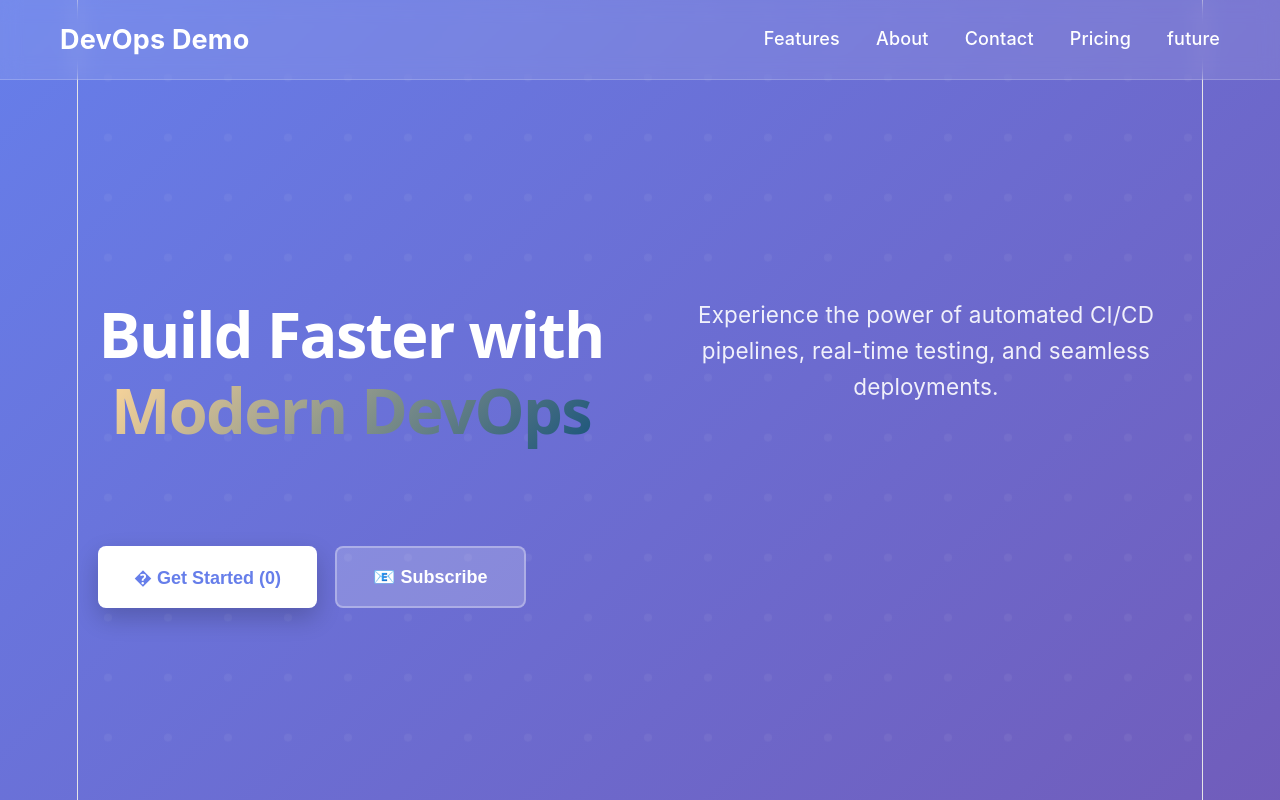
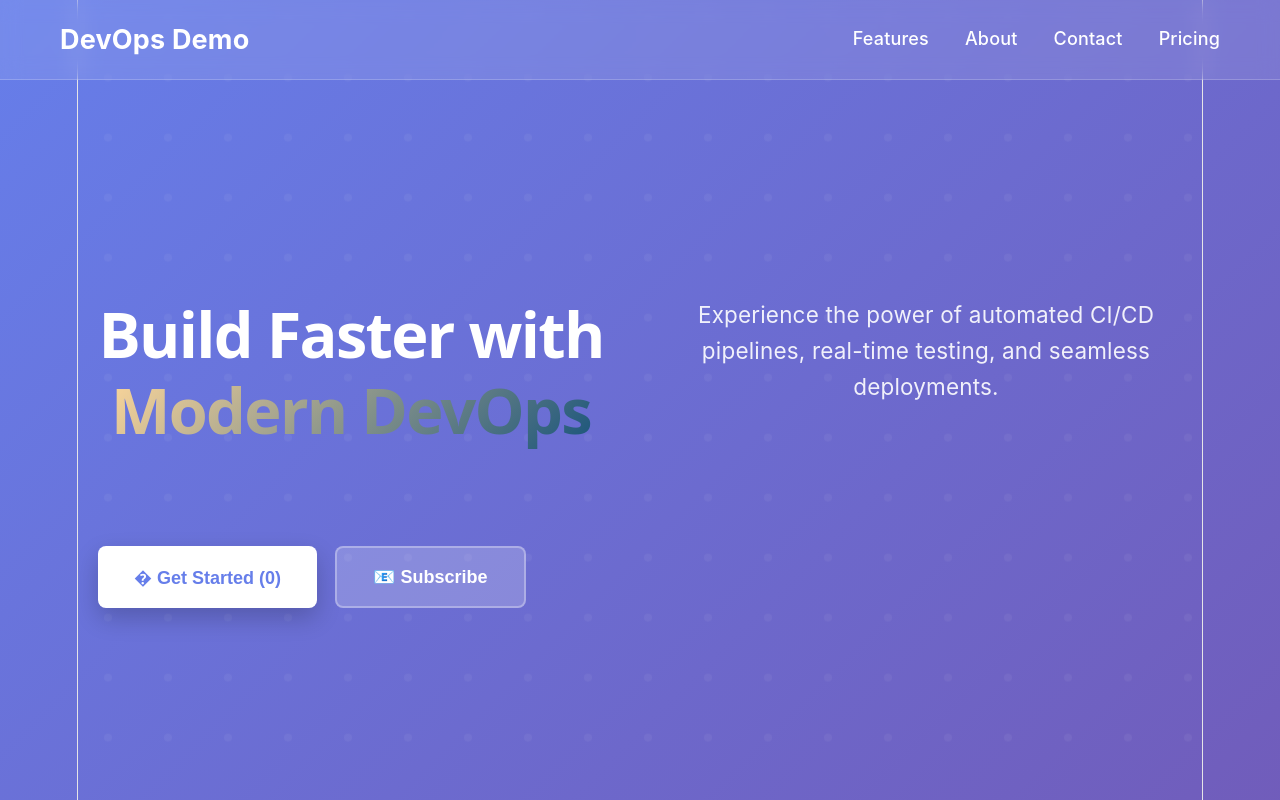
Before and after one commit to Mafiv/DevOps, a React (Vite) app: page / in a window 1280 px wide. Shown: the top 800 px of the page. Built offline with nearby package versions, Linux system fonts and the light colour scheme.

Commit message:
showcase1

```diff
--- a/src/App.jsx
+++ b/src/App.jsx
@@ -25,7 +25,6 @@ function App() {
               <a href="#about">About</a>
               <a href="#contact">Contact</a>
               <a href="#pricing">Pricing</a>
-              <a href="#future">future</a>
             </div>
           </nav>
         </div>
```
